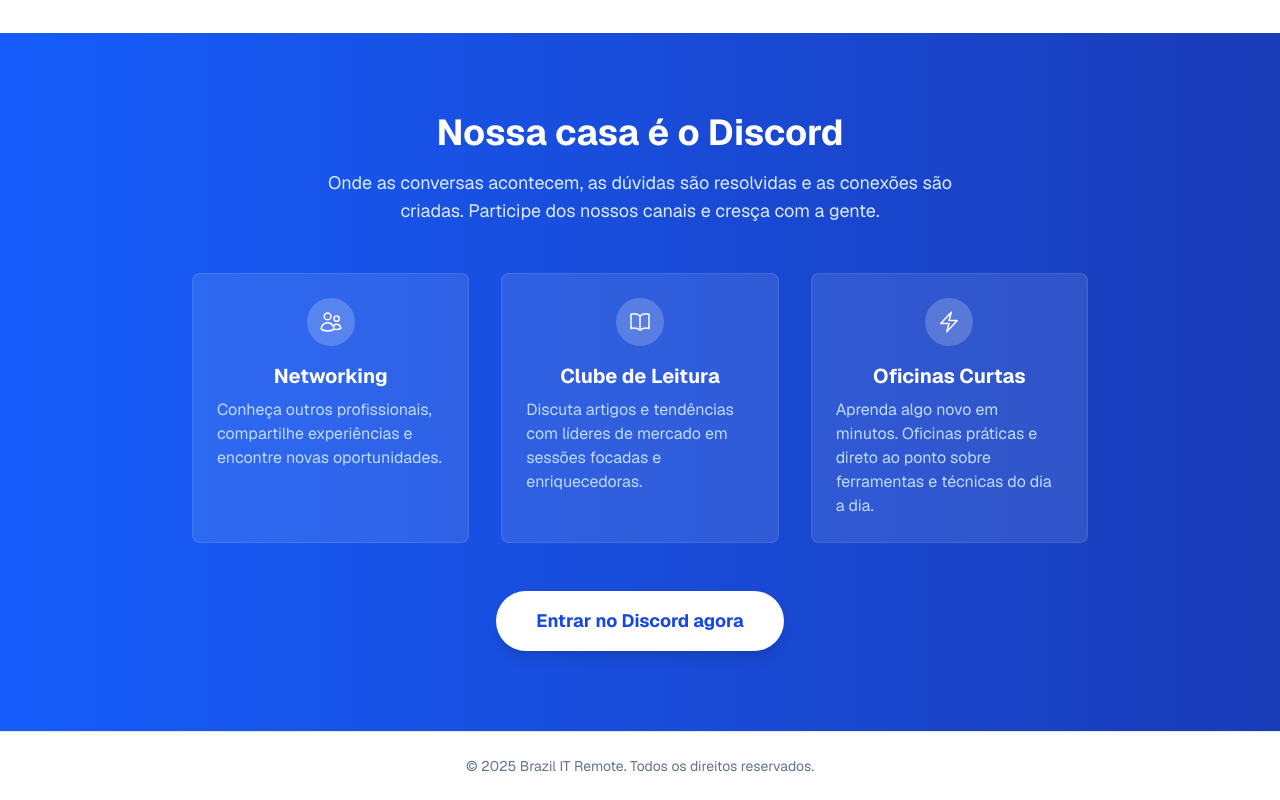
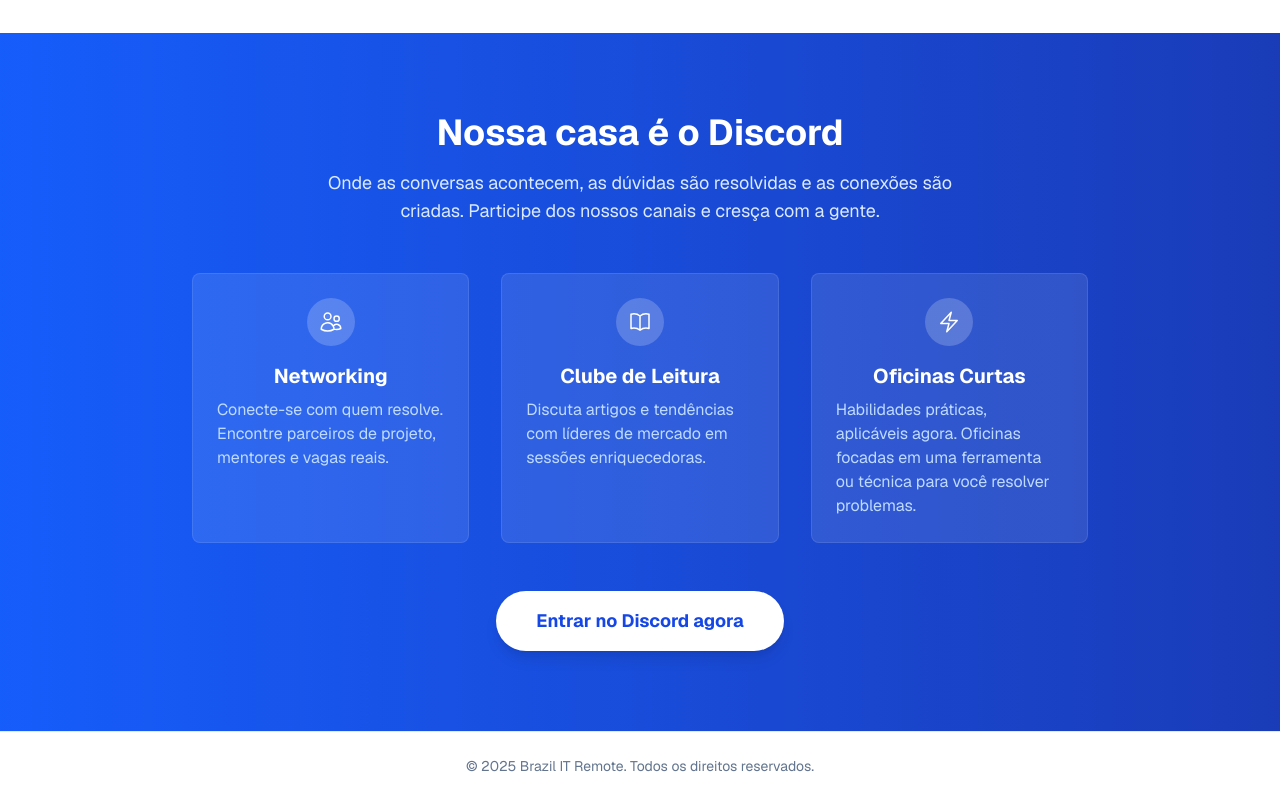
Before and after one commit to BrazilITRemote/brazilitremote-frontend, a Next.js app: page / in a window 1280 px wide. Shown: the part 2710-3510 px from the top of the page. Built offline with nearby package versions, Linux system fonts and the light colour scheme.

Commit message:
fix: update descriptions in DiscordSection for clarity and engagement

```diff
--- a/src/app/components/DiscordSection.tsx
+++ b/src/app/components/DiscordSection.tsx
@@ -10,21 +10,21 @@
     icon: HiOutlineUsers,
     title: "Networking",
     description:
-      "Conheça outros profissionais, compartilhe experiências e encontre novas oportunidades.",
+      "Conecte-se com quem resolve. Encontre parceiros de projeto, mentores e vagas reais.",
   },
   {
     id: 2,
     icon: HiOutlineBookOpen,
     title: "Clube de Leitura",
     description:
-      "Discuta artigos e tendências com líderes de mercado em sessões focadas e enriquecedoras.",
+      "Discuta artigos e tendências com líderes de mercado em sessões enriquecedoras.",
   },
   {
     id: 3,
     icon: HiOutlineBolt,
     title: "Oficinas Curtas",
     description:
-      "Aprenda algo novo em minutos. Oficinas práticas e direto ao ponto sobre ferramentas e técnicas do dia a dia.",
+      "Habilidades práticas, aplicáveis agora. Oficinas focadas em uma ferramenta ou técnica para você resolver problemas.",
   },
 ];
 
```
